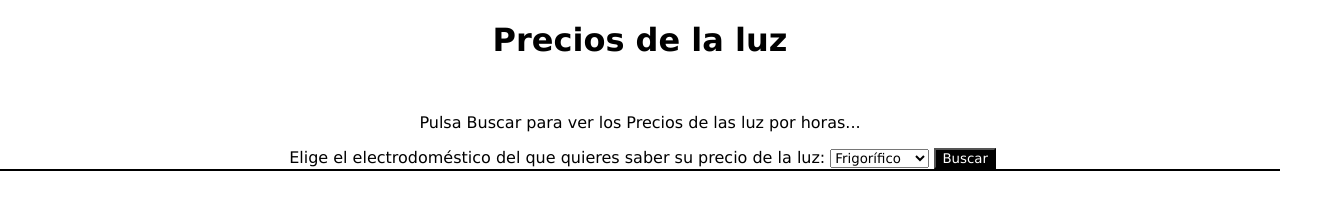
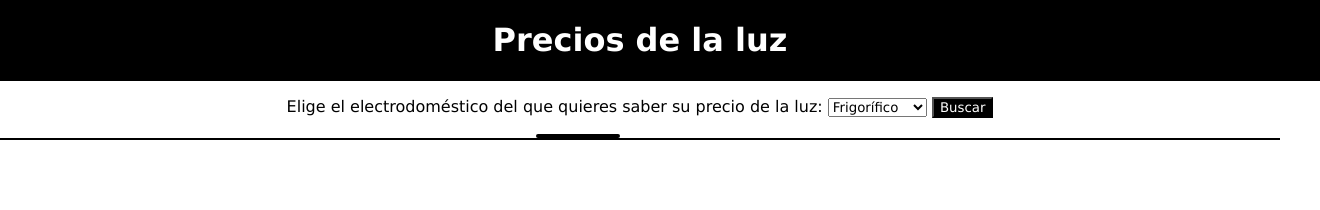
Before and after one commit to Josu88/ConsumoElectrodomesticos, a plain HTML site: page index.html in a window 1280 px wide. Shown: the whole page, 1320 px wide, since content can reach past the window. Drawn offline with Linux system fonts and the light colour scheme.

Commit message:
html terminado

```diff
--- a/index.html
+++ b/index.html
@@ -11,17 +11,15 @@
     <!--Enlazamos el archivo css al html-->
     <link rel="stylesheet" href="./css/style.css" />
   </head>
-  <body>
+  <header>
     <h1>Precios de la luz</h1>
   </header>
+  <body>
     <form class="search">
-    <section class="app">
-    <p>Pulsa Buscar para ver los Precios de las luz por horas...</p>
-    </section>
-
-    <img src=""/>
-
-    <label>Elige el electrodoméstico del que quieres saber su precio de la luz:</label>
+      <label
+        >Elige el electrodoméstico del que quieres saber su precio de la
+        luz:</label
+      >
       <select id="SelectDevices">
         <option value="Frigorífico">Frigorífico</option>
         <option value="Congelador">Congelador</option>
@@ -30,10 +28,12 @@
         <option value="Secador">Secador</option>
         <option value="Televisor">Televisor</option>
       </select>
-
       <button class="btnForm">Buscar</button>
     </form>
+    <section class="data">
       <section class="seeArray"></section>
+      <section class="photo"></section>
+    </section>
     <section class="bwHours"></section>
   </body>
 </html>
```
Lines whose indentation alone changed are shown as unchanged.
